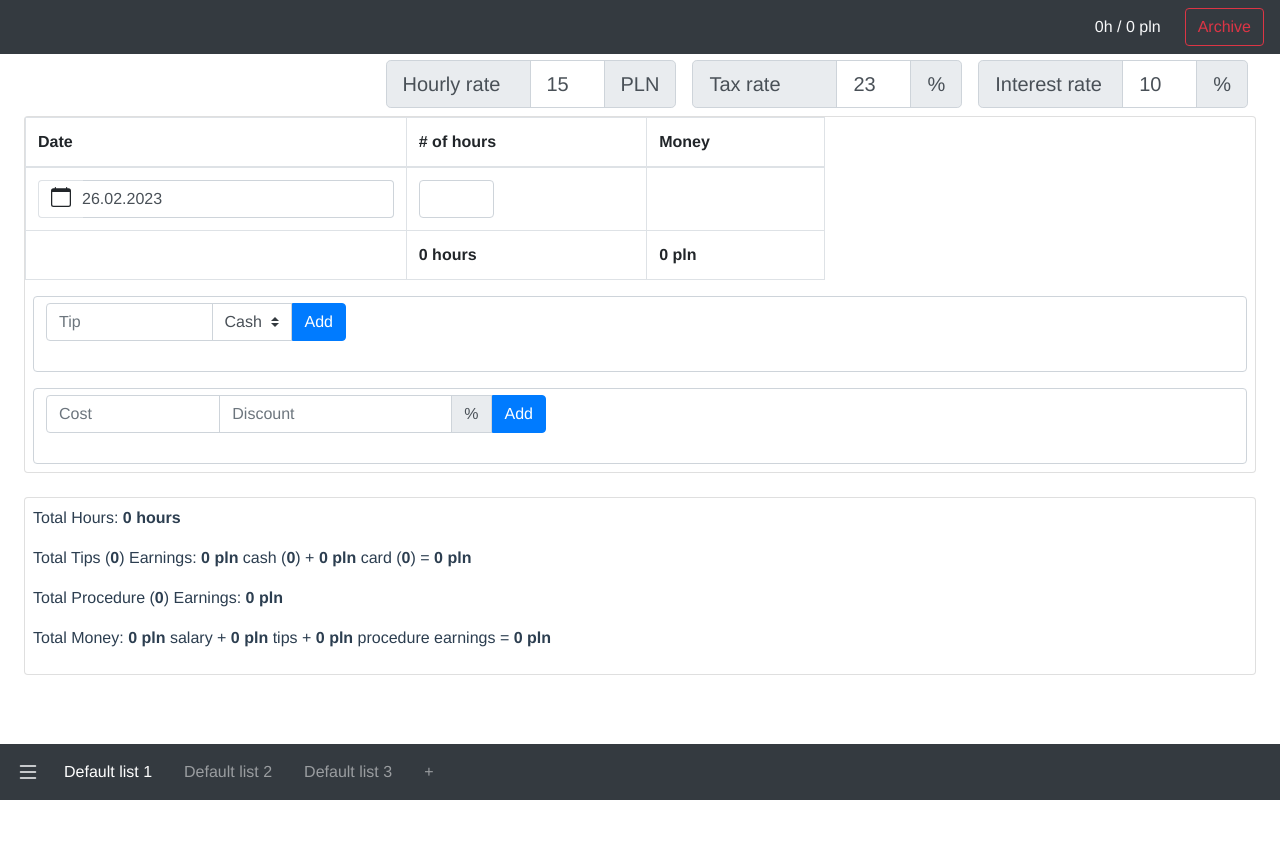
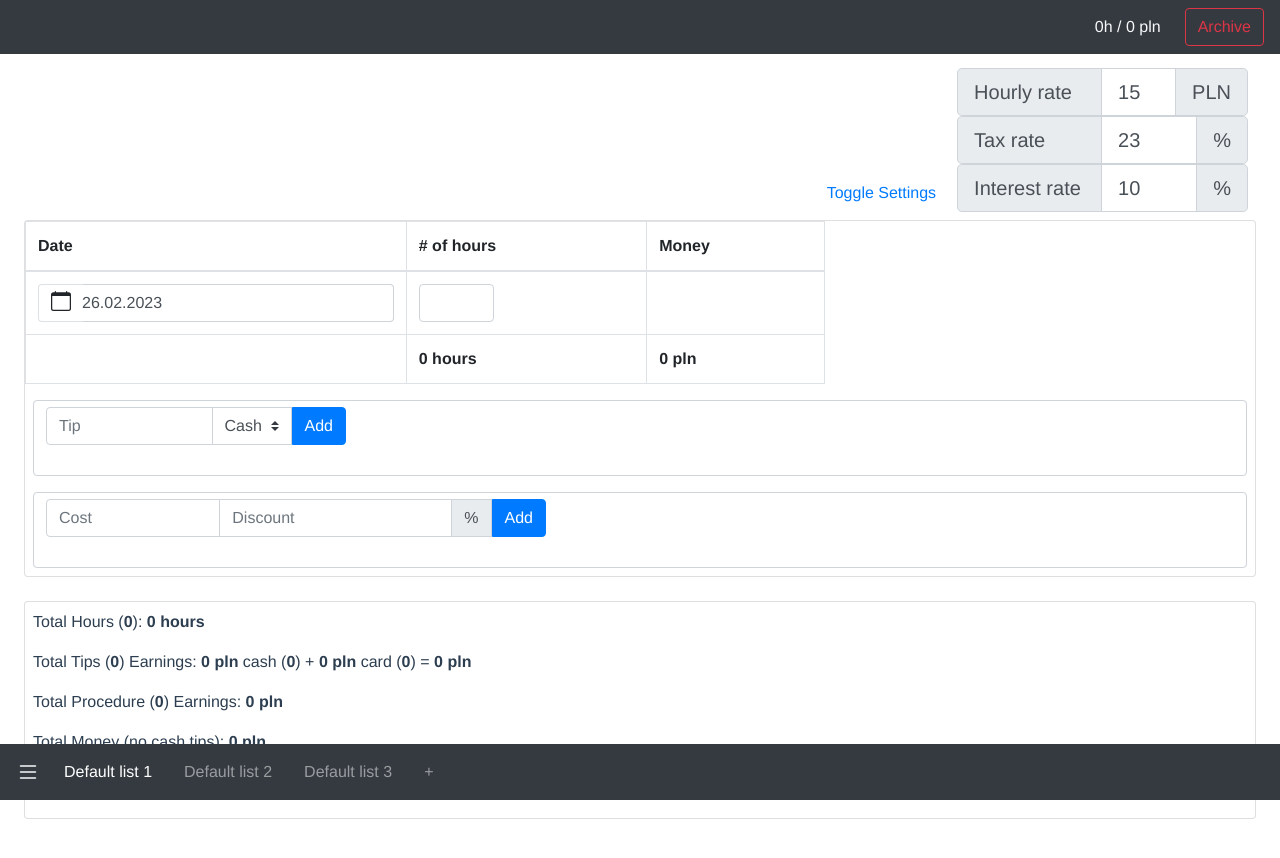
Before and after one commit to sheldonfar/listio, a Vue app: page / in a window 1280 px wide. Shown: the top 858 px of the page. Before the commit the page ends 800 px from the top, so only its background shows below. Built offline with nearby package versions, Linux system fonts and the light colour scheme.

Commit message:
Fix settings to actually save to localstorage + add collapse

```diff
--- a/src/components/Settings.vue
+++ b/src/components/Settings.vue
@@ -1,5 +1,15 @@
 <template>
-  <div class="settings-container d-flex flex-column flex-md-row mb-2 align-self-end">
+  <div class="d-flex flex-column flex-md-row mb-2 align-self-end align-items-end">
+    <b-button
+      variant="link"
+      class="text-right"
+      :aria-expanded="settingsExpanded ? 'true' : 'false'"
+      aria-controls="settings-collapse"
+      @click="toggleSettingsExpanded"
+    >
+      Toggle Settings
+    </b-button>
+    <b-collapse id="settings-collapse" :visible="settingsExpanded" class="mt-2">
       <div class="mx-2 my-2 my-md-0">
         <b-input-group
           size="lg"
@@ -57,25 +67,28 @@
           />
         </b-input-group>
       </div>
+    </b-collapse>
   </div>
 </template>
 
 <script>
 import { mapGetters, mapActions } from 'vuex'
 
-import { EDIT_HOURLY_RATE, EDIT_TAX_RATE, EDIT_INTEREST_RATE } from '@/store/settings'
+import {
+  EDIT_HOURLY_RATE,
+  EDIT_TAX_RATE,
+  EDIT_INTEREST_RATE,
+  TOGGLE_SETTINGS_EXPANDED,
+} from '@/store/settings'
 
 export default {
   computed: {
-    ...mapGetters(['hourlyRate', 'taxRate', 'interestRate']),
-    records() {
-      const listId = this.lists[this.focusedIndex].id
-      const records = this.getListRecords(listId)
-
-      return records
-    },
+    ...mapGetters(['hourlyRate', 'taxRate', 'interestRate', 'settingsExpanded']),
   },
   methods: {
+    toggleSettingsExpanded() {
+      this[TOGGLE_SETTINGS_EXPANDED](!this.settingsExpanded)
+    },
     handleEditHourlyRate(value) {
       this[EDIT_HOURLY_RATE](value)
     },
@@ -89,6 +102,7 @@ export default {
       EDIT_HOURLY_RATE,
       EDIT_TAX_RATE,
       EDIT_INTEREST_RATE,
+      TOGGLE_SETTINGS_EXPANDED,
     ]),
   },
 }
--- a/src/components/Totals.vue
+++ b/src/components/Totals.vue
@@ -1,7 +1,7 @@
 <template>
   <b-card no-body class="mt-4 p-2">
     <p>
-      Total Hours: <b>{{ totalHours }} hours</b>
+      Total Hours (<strong>{{ totalHoursCount }}</strong>): <b>{{ totalHours }} hours</b>
     </p>
     <p>
       Total Tips (<strong>{{ totalTipsCount }}</strong>) Earnings:
@@ -12,6 +12,7 @@
     <p>
       Total Procedure (<strong>{{ totalInterestsCount }}</strong>) Earnings: <b>{{ totalInterests }} pln</b>
     </p>
+    <p>Total Money (no cash tips): <b>{{ totalMoneyNoCashTips }} pln</b></p>
     <p>
       Total Money:
       <b>{{ totalSalary }} pln</b> salary +
@@ -29,6 +30,7 @@ export default {
   computed: {
     ...mapGetters([
       'totalHours',
+      'totalHoursCount',
       'totalCashTips',
       'totalCashTipsCount',
       'totalCardTips',
@@ -38,6 +40,7 @@ export default {
       'totalInterests',
       'totalInterestsCount',
       'totalSalary',
+      'totalMoneyNoCashTips',
       'totalMoney',
     ]),
   },
--- a/src/store/index.js
+++ b/src/store/index.js
@@ -22,6 +22,8 @@ const getters = {
 
     return acc + records.reduce((recordsAcc, record) => recordsAcc + record.value, 0)
   }, 0),
+  totalHoursCount: (store, getters) =>
+    store.lists.lists.reduce((acc, list) => acc + getters.getListRecords(list.id).length, 0),
   totalSalary: (store, getters) => getters.totalHours * store.settings.hourlyRate,
   totalCardTips: (store, getters) => store.lists.lists.reduce((acc, list) => {
     const tips = getters.getListTipsByType(list.id, 'card')
--- a/src/store/settings.js
+++ b/src/store/settings.js
@@ -7,8 +7,10 @@ export const EDIT_INTEREST_RATE = 'settings/EDIT_INTEREST_RATE'
 export const SET_SETTINGS = 'settings/SET_SETTINGS'
 export const SAVE_SETTINGS = 'settings/SAVE_SETTINGS'
 export const LOAD_SETTINGS = 'settings/LOAD_SETTINGS'
+export const TOGGLE_SETTINGS_EXPANDED = 'settings/TOGGLE_SETTINGS_EXPANDED'
 
 const state = {
+  expanded: true,
   hourlyRate: 15,
   interestRate: 10,
   taxRate: 23,
@@ -18,11 +20,14 @@ const getters = {
   hourlyRate: store => store.hourlyRate,
   interestRate: store => store.interestRate,
   taxRate: store => store.taxRate,
+  settingsExpanded: store => store.expanded,
 }
 
 const mutations = {
   [SET_SETTINGS](state, settings) {
-    state.settings = settings
+    Object.keys(settings).forEach(key => {
+      state[key] = settings[key]
+    })
   },
   [EDIT_HOURLY_RATE](state, rate) {
     state.hourlyRate = rate
@@ -32,6 +37,9 @@ const mutations = {
   },
   [EDIT_TAX_RATE](state, rate) {
     state.taxRate = rate
+  },
+  [TOGGLE_SETTINGS_EXPANDED](state, expanded) {
+    state.expanded = expanded
   },
 }
 
@@ -48,12 +56,19 @@ const actions = {
     context.commit(EDIT_INTEREST_RATE, rate)
     await context.dispatch(SAVE_SETTINGS)
   },
+  async [TOGGLE_SETTINGS_EXPANDED](context, expanded) {
+    context.commit(TOGGLE_SETTINGS_EXPANDED, expanded)
+    await context.dispatch(SAVE_SETTINGS)
+  },
   async [LOAD_SETTINGS](context) {
     const settings = loadStore('settings')
-    context.commit(SET_SETTINGS, settings)
+
+    if (settings) {
+      context.commit(SET_SETTINGS, settings)
+    }
   },
   [SAVE_SETTINGS](context) {
-    saveToStore('settings', context.state.settings)
+    saveToStore('settings', context.state)
   },
 }
 
```
Lines whose indentation alone changed are shown as unchanged.
